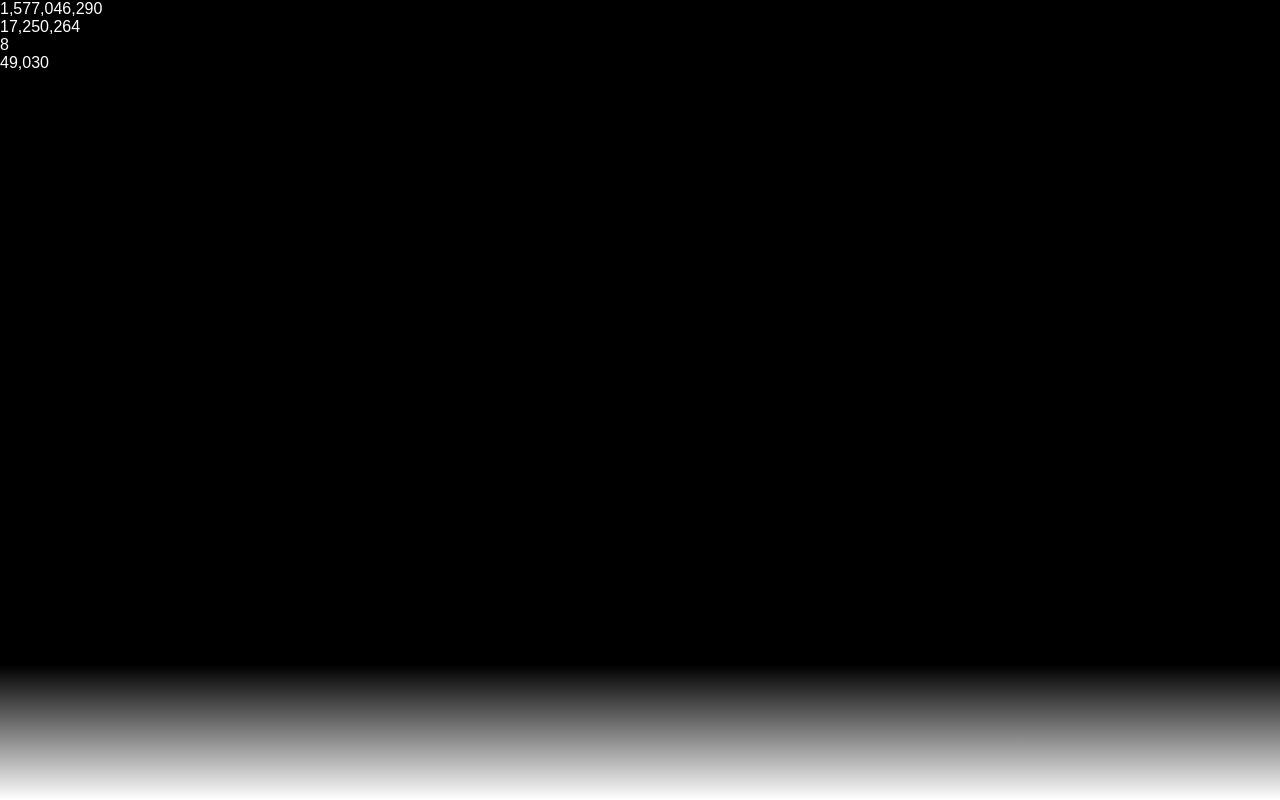
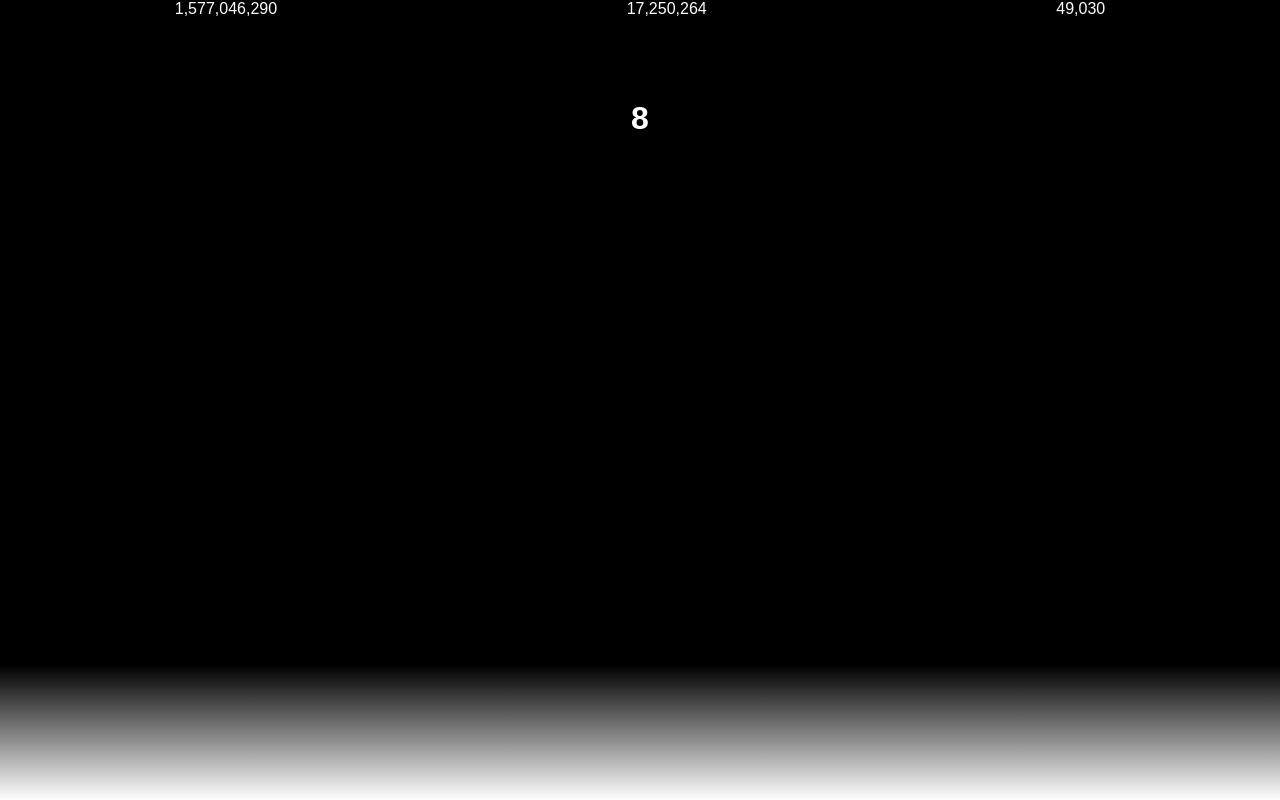
Before and after one commit to baydex2/NetArt, a Django app: page /aborto in a window 1280 px wide. Run offline with Django 3.2, Linux system fonts and the light colour scheme.

Commit message:
termino tentativamente abortos

```diff
--- a/static/css/aborto.css
+++ b/static/css/aborto.css
@@ -9,5 +9,37 @@
     z-index: -10;
     width: 100%;
     height: 100%;
+}
+.centro{
+    display: flex;
+    justify-content: center;
+}
+.item{
+    margin: auto;
+}
+.principal{
+    flex-direction: column;
+    padding-top: 5%;
+}
+.etiqueta{
+    text-align: center;
+    color:black;
+}
+.etiqueta:hover{
+    color: white;
+}
+.luto{
+    position: absolute;
+    bottom: 0;
+    left: 45%;
+    width: 10%;
+    display: none;
+    height: 10%;
+}
+.luto img{
+    position: relative;
 
+    width: 100%;
+    bottom: 0px;
+    height: 100%;
 }
--- a/static/js/aborto.js
+++ b/static/js/aborto.js
@@ -221,3 +221,37 @@ function formatNumber(num,dec,thou,pnt,curr1,curr2,n1,n2)
 		while (z > 3) {z-=3; y.splice(z,0,thou);}
 		var r = curr1+n1+y.join('')+n2+curr2;return r;
 }
+
+
+window.onclick = function(){
+    parpadeo();
+}
+function parpadeo(){
+    colorear("#t1",0,"white");
+    colorear("#t2",1000,"white");
+    colorear("#t3",2000,"white");
+    colorear("#t4",3000,"white");
+    colorear("#t1",6000,"black");
+    colorear("#t2",7000,"black");
+    colorear("#t3",8000,"black");
+    colorear("#t4",9000,"black");
+    window.setTimeout(
+        function(){
+            elemento(".luto").style.display = "block";
+        }
+        ,10000);
+}
+function colorear(etiqueta, tiempo, color){
+    window.setTimeout(
+        function(){
+            elemento(etiqueta).style.color = color;
+        },
+        tiempo
+    );
+}
+
+const bye = document.querySelector('.bye');
+bye.addEventListener("click",adios);
+function adios(){
+    window.location = "../";
+}
--- a/static/js/script.js
+++ b/static/js/script.js
@@ -29,7 +29,7 @@ window.onload = function(){
     'C:/Users/ale> Desliza tu dedo/mouse por la pantalla o da click en una opcion';
     texto2 = "pagina del print";
     texto3 = "Pagina de sombras";
-    texto4 = "Pagina nueva(sin nombre aun)";
+    texto4 = "Pagina ab";
     insertar(1, texto1);
     window.setTimeout(insertar, delay*texto1.length ,2 ,texto2);
     window.setTimeout(insertar, delay*(texto1.length+texto2.length), 3, texto3);
--- a/templates/aborto.html
+++ b/templates/aborto.html
@@ -11,10 +11,32 @@
 </head>
 <body onload="updateCounter();setInterval('updateCounter()',1000);">
     <div class="fondo"></div>
-    <div class="a"></div>
-    <div class="b"></div>
-    <div class="c"></div>
-    <div class="d"></div>
+    <div class = "centro">
+        <div class="a item">
+        </div>
+        <div class="b item">
+        </div>
+        <div class="d item">
+        </div>
+    </div>
+    <div class = "centro">
+        <div id="t1" class="item etiqueta">abortos en toda la humanidad</div>
+        <div id="t2" class="item etiqueta">abortos este año</div>
+        <div id="t3" class="item etiqueta">abortos hoy</div>
+    </div>
+    <div class="centro principal">
+        <h1 class="c item">
 
+        </h1>
+    </div>
+    <div class="centro principal">
+        <h1 id="t4" class="etiqueta item">
+            abortos desde que abriste esta pagina
+        </h1>
+    </div>
+    <div class="luto">
+            <img src="https://i.pinimg.com/originals/89/fa/00/89fa0051ed4e753547d8b63f776dcadd.png" alt="" class="bye">
+
+    </div>
 </body>
 </html>
```
